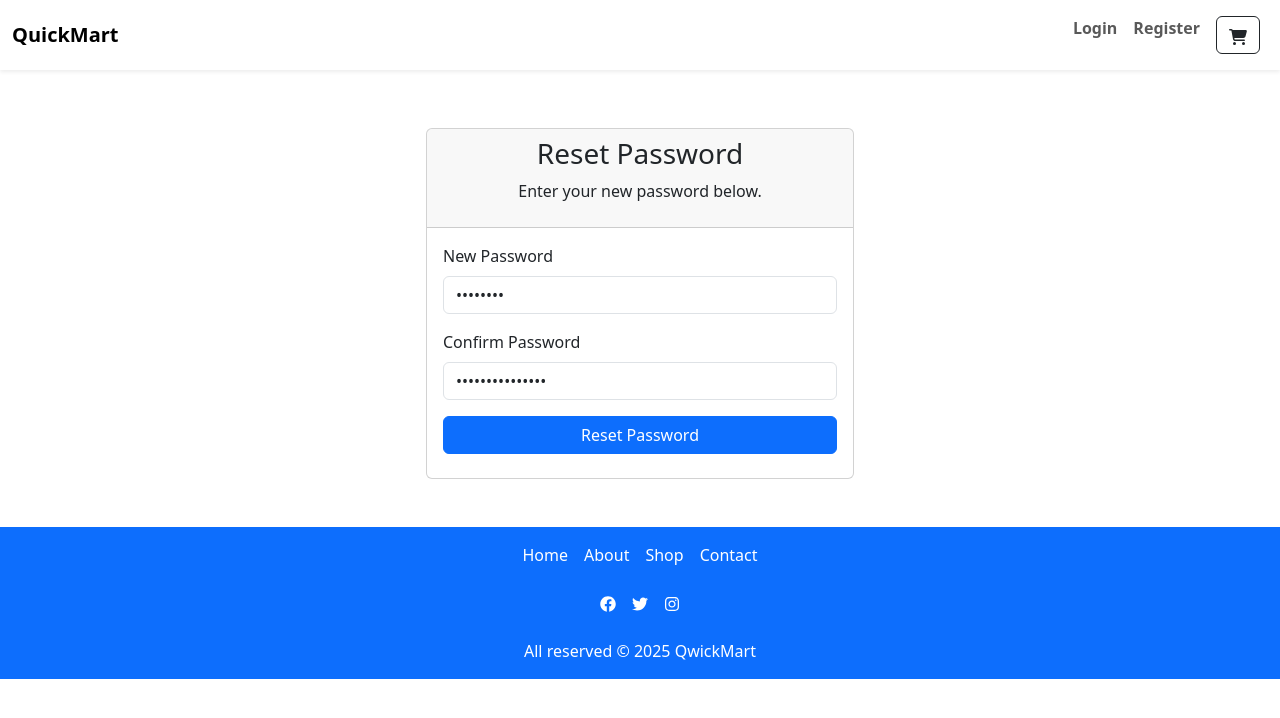
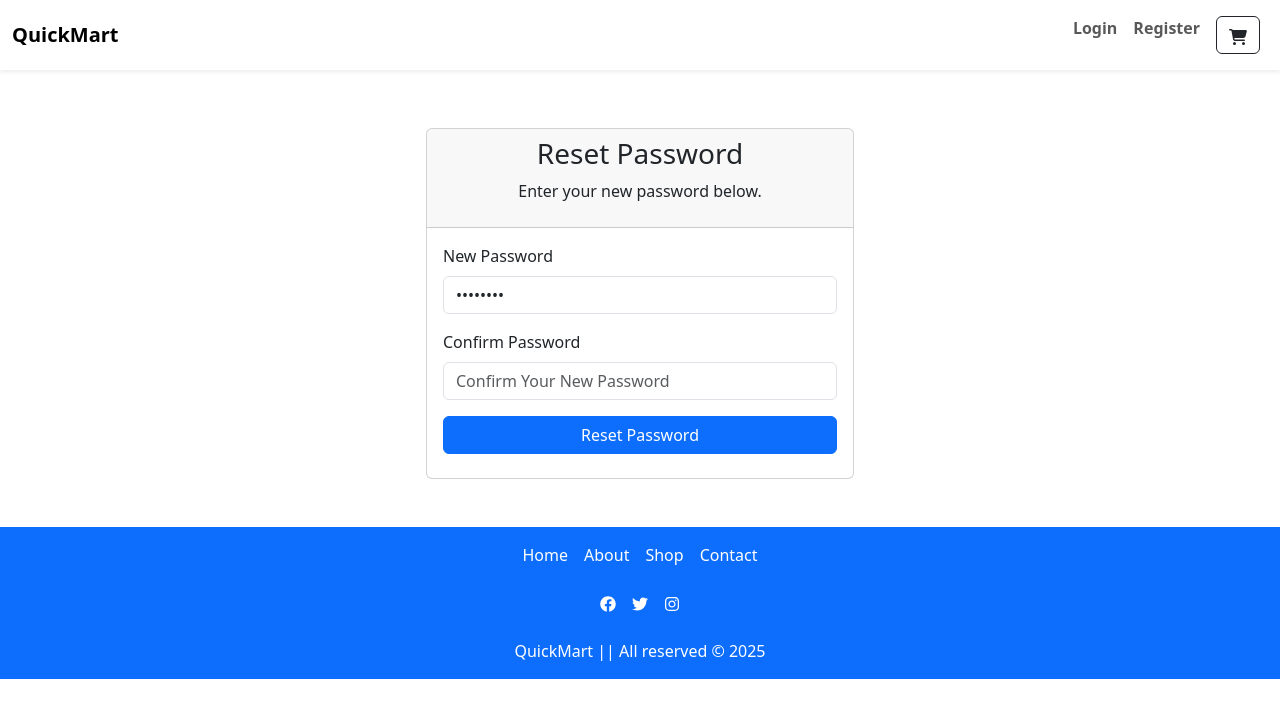
Before and after one commit to MuhireJames/shop_app, a React (Vite) app: page /password-reset/1 in a window 1280 px wide. Shown: the top 718 px of the page. Built offline with nearby package versions, Linux system fonts and the light colour scheme; no server answers.

Commit message:
new commit

```diff
--- a/src/components/ui/Footer.jsx
+++ b/src/components/ui/Footer.jsx
@@ -69,7 +69,7 @@ function Footer() {
         <div className="row">
           <div className="col">
             <div className="text-sm mb-0">
-              All reserved &copy; {new Date().getFullYear()} QwickMart
+              QuickMart || All reserved &copy; {new Date().getFullYear()}
             </div>
           </div>
         </div>
--- a/src/components/user/ForgotPasswordPage.jsx
+++ b/src/components/user/ForgotPasswordPage.jsx
@@ -24,7 +24,6 @@ function ForgotPasswordPage() {
                     className="form-control"
                     id="email"
                     name="email"
-                    value="email"
                     placeholder="Enter Your Email"
                     required
                   />
--- a/src/components/user/ResetPasswordPage.jsx
+++ b/src/components/user/ResetPasswordPage.jsx
@@ -36,7 +36,6 @@ function ResetPasswordPage() {
                     className="form-control"
                     id="confirmPassword"
                     name="confirmPassword"
-                    value="confirmPassword"
                     placeholder="Confirm Your New Password"
                     required
                   />
```
